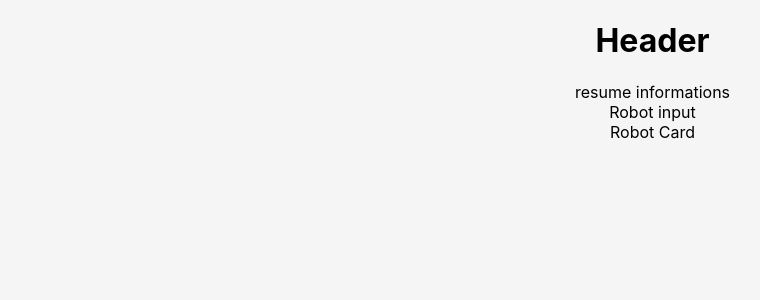
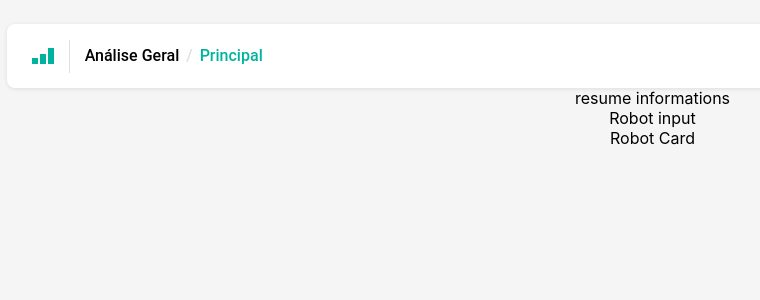
Before and after one commit to Vitor-Hugo-Dev/Desafio-SmarttBot-Web, a React (Create React App) app: page / in a window 1280 px wide. Shown: the top 300 px of the page, without its empty margins (30-790 px from the left). Built offline with nearby package versions, Linux system fonts and the light colour scheme.

Commit message:
feat: adicionando um componente Header a mainPage

```diff
--- /dev/null
+++ b/src/app/components/Header.css
@@ -0,0 +1,78 @@
+.header {
+  display: flex;
+  flex-direction: row;
+  align-items: center;
+  justify-content:flex-start;
+  border-radius: 8px;
+  background-color: #FFFFFF;
+  margin-left: 20px;
+  margin-top: 24px;
+  box-shadow: 0px 1px 4px rgba(0, 0, 0, 0.097543);
+  width: 96%;
+  height: 4em;
+}
+
+#velas {
+  width: 21.43px;
+  height: 15.02px;
+  margin-left: 25px;
+  margin-right: 15px;
+  display: flex;
+  flex-direction:row;
+  justify-content: space-between;
+  align-items:flex-end;
+
+}
+
+#vela1 {
+  background-color: rgba(0, 179, 157, 1);
+  width: 5.75px;
+  height: 5.6px;
+  left: 46.78px;
+  top: 58.43px;
+}
+
+#vela2 {
+  background-color: rgba(0, 179, 157, 1);
+  width: 5.75px;
+  height: 9.17px;
+  left: 54.63px;
+  top: 54.85px;
+}
+
+#vela3 {
+  background-color: rgba(0, 179, 157, 1);
+  width: 5.75px;
+  height: 15.02px;
+  left: 62.47px;
+  top: 49px;
+}
+
+#header-hr {
+  background-color: rgba(223, 223, 223, 1);
+  width: 1.07px;
+  height: 33px;
+  margin-right: 15px;
+}
+
+#header-text {
+  display: flex;
+  justify-content: flex-start;
+  Width: 251px;
+  font-family: Roboto;
+  font-style: normal;
+  font-weight: 500;
+  font-size: 16px;
+  line-height: 32px;
+  color: rgba(223, 223, 223, 1);
+}
+
+#p1 {
+  color: black;
+  margin-right: 7px;
+}
+
+#p3 {
+  margin-left: 7px;
+  color: rgba(0, 179, 157, 1);
+}
--- a/src/app/components/Header.jsx
+++ b/src/app/components/Header.jsx
@@ -1,10 +1,17 @@
 // This component render a Header.
 import React from 'react';
+import './Header.css'
 
 const Header = () => {
   return (
-    <div>
-      <h1>Header</h1>
+    <div className="header">
+      <div id="velas">
+        <div id="vela1"></div>
+        <div id="vela2"></div>
+        <div id="vela3"></div>
+      </div>
+      <div id="header-hr"></div>
+      <div id="header-text"><p id="p1">Análise Geral</p><p id="p2">/</p><p id="p3">Principal</p></div>
     </div>
   );
 }
```
